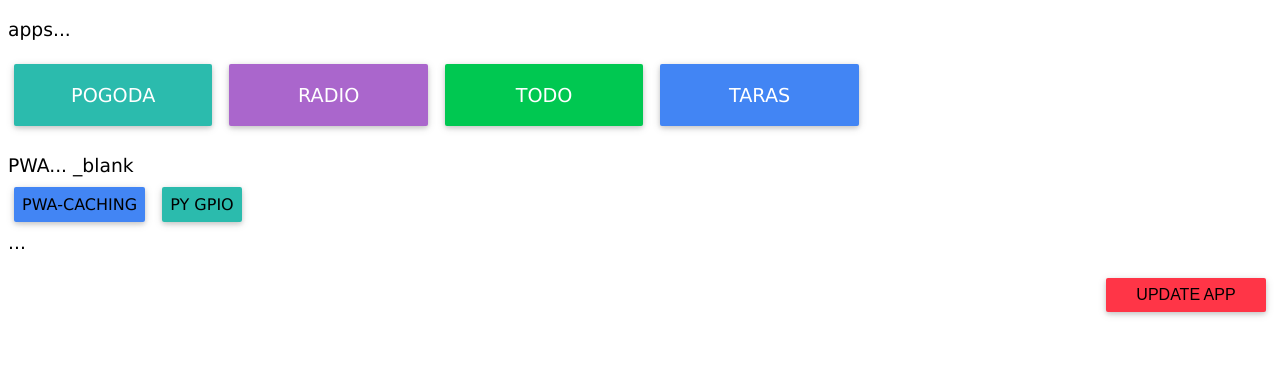
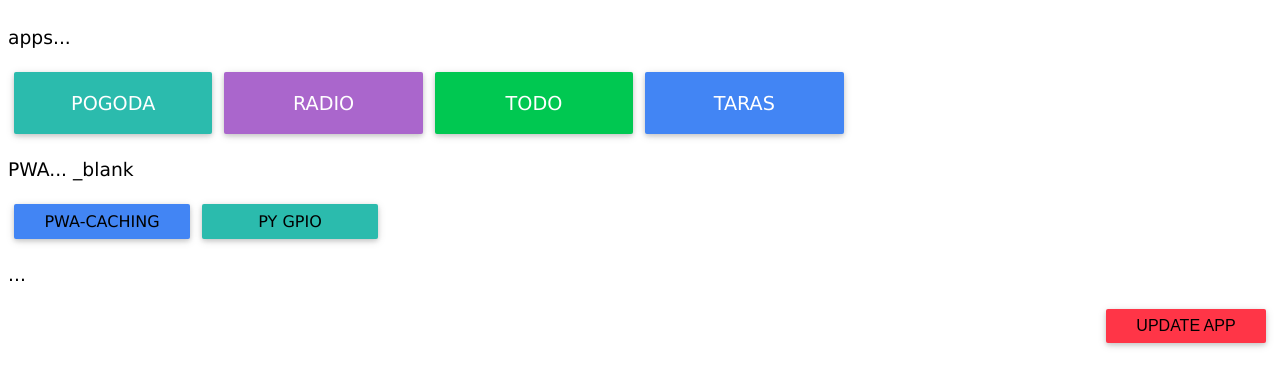
Before and after one commit to ZnakZorro/14all, a plain HTML site: page index.html in a window 1280 px wide. Drawn offline with Linux system fonts and the light colour scheme.

Commit message:
Update 14all.css

```diff
--- a/css/14all.css
+++ b/css/14all.css
@@ -2,13 +2,15 @@ body, h1, h2, h3, h4, h5, h6 {
     font-family: Verdana!important;
     font-weight: 300!important;
 }
-
+div {display:block; width:100%; float:left;}
 button.btn, a.btn {
     width: 32%;
     max-width: 10rem;
     text-align: center;
     padding: 1.2rem;
     font-size: 1.2rem;
+    white-space: nowrap;
+    float:left;
 }
 .var {
     width: initial;
```
